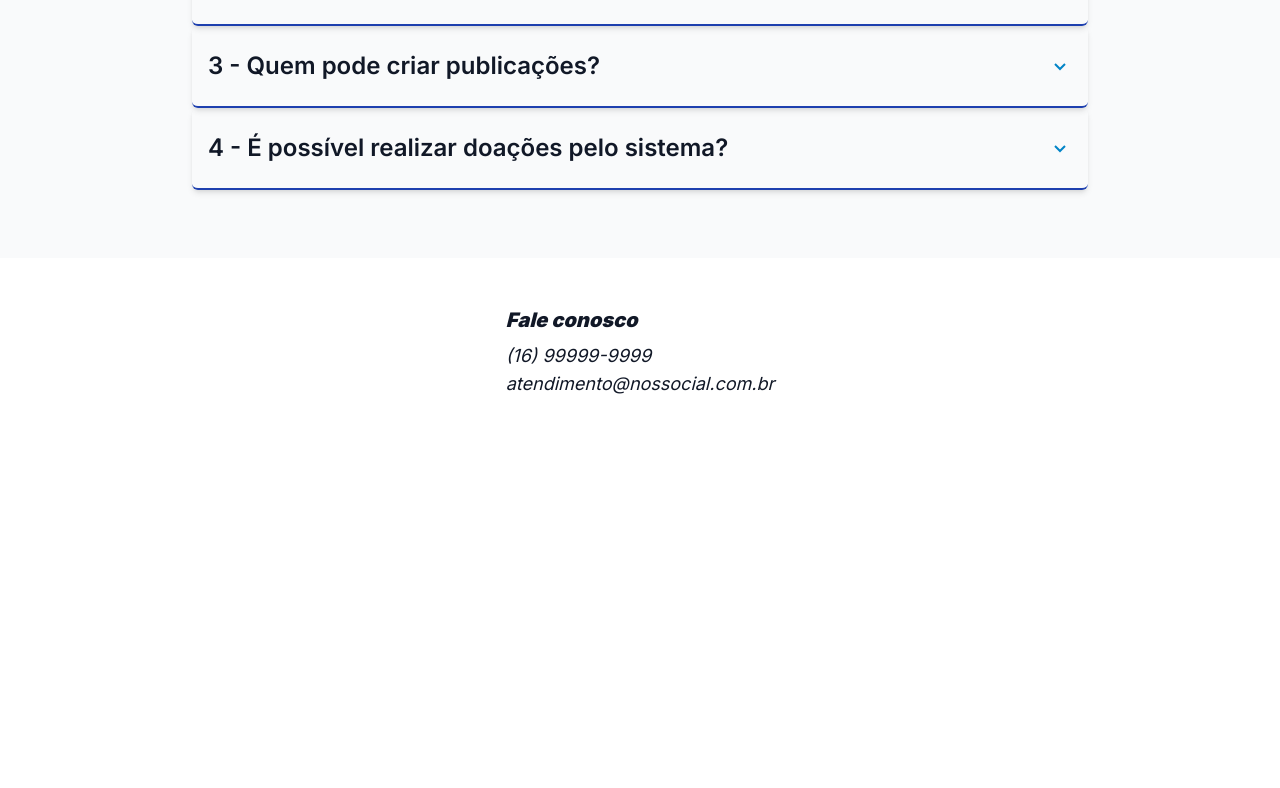
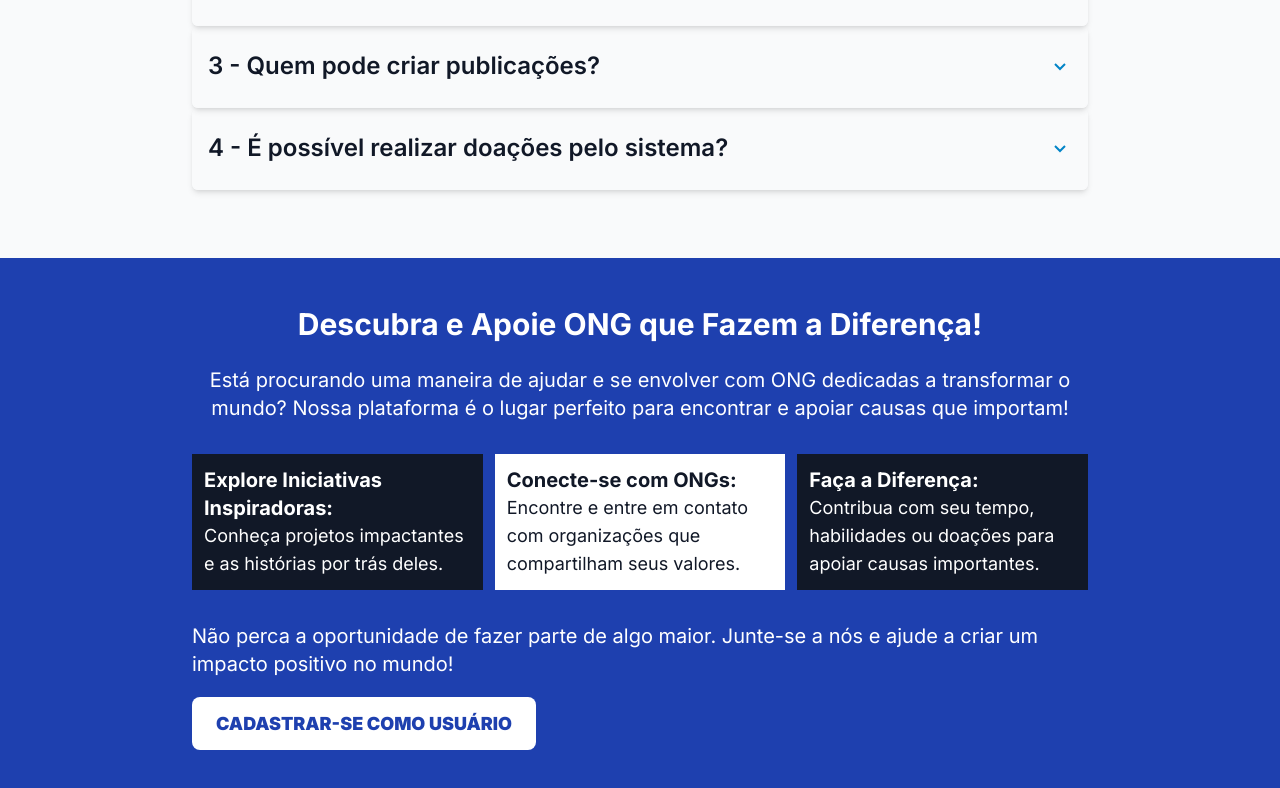
Before and after one commit to mateushilariodias/tg-nos-social-front-end, a Next.js app in the folder client/: page / in a window 1280 px wide. Shown: the part 3172-3960 px from the top of the page. Before the commit the page ends 3618 px from the top, so only its background shows below. Built offline with nearby package versions, Linux system fonts and the light colour scheme.

Commit message:
builds the cta section and changes the background and text colors of akgumas section on the homepage

```diff
--- a/client/src/app/page.tsx
+++ b/client/src/app/page.tsx
@@ -1,5 +1,6 @@
 import Footer from "@/components/common/Footer";
 import AboutSection from "@/components/homepage/AboutSection";
+import CtaSection from "@/components/homepage/CtaSection";
 import FaqSection from "@/components/homepage/FaqSection";
 import Header from "@/components/homepage/header";
 import HeroSection from "@/components/homepage/HeroSection";
@@ -13,6 +14,7 @@ export default function Home() {
       <AboutSection/>
       <TestimonialsSection/>
       <FaqSection/>
+      <CtaSection/>
       <Footer/>
     </main>
   )
--- /dev/null
+++ b/client/src/components/homepage/CtaSection.tsx
@@ -0,0 +1,40 @@
+'use client'
+
+import Link from "next/link";
+
+export default function CtaSection() {
+    return (
+        <section className="w-full bg-blue-800 text-white pb-16">
+            <div className="w-full lg:max-w-4xl lg:mx-auto px-3 lg:px-0">
+                <h2 className="font-bold text-center text-white text-3xl pt-12 pb-6">
+                    Descubra e Apoie ONG que Fazem a Diferença!
+                </h2>
+                <p className="text-center text-white text-xl">
+                    Está procurando uma maneira de ajudar e se envolver com ONG dedicadas a transformar o mundo? Nossa plataforma é o lugar perfeito para encontrar e apoiar causas que importam!
+                </p>
+            </div>
+            <article className="flex flex-col lg:flex-row gap-3 max-w-4xl mx-auto p-4 lg:py-8 lg:px-0 ">
+                <div className="bg-gray-900 text-white w-full p-3">
+                    <strong className="text-xl">Explore Iniciativas Inspiradoras:</strong><br />
+                    <span className="text-lg">Conheça projetos impactantes e as histórias por trás deles.</span>
+                </div>
+                <div className="bg-white text-gray-900 w-full p-3">
+                    <strong className="text-xl">Conecte-se com ONGs:</strong><br />
+                    <span className="text-lg">Encontre e entre em contato com organizações que compartilham seus valores.</span>
+                </div>
+                <div className="bg-gray-900 text-white w-full p-3">
+                    <strong className="text-xl">Faça a Diferença:</strong><br />
+                    <span className="text-lg">Contribua com seu tempo, habilidades ou doações para apoiar causas importantes.</span>
+                </div>
+            </article>
+            <div className="w-full lg:max-w-4xl lg:mx-auto px-4 lg:px-0">
+                <p className="text-left text-white text-xl pb-8">
+                    Não perca a oportunidade de fazer parte de algo maior. Junte-se a nós e ajude a criar um impacto positivo no mundo!
+                </p>
+                <Link href="/registerUser" className="bg-white hover:bg-slate-100 lg:mb-0 py-4 px-6 font-bold text-blue-800 rounded-lg text-sm lg:text-lg uppercase text-center">
+                    <strong>Cadastrar-se como usuário</strong>
+                </Link>
+            </div>
+        </section>
+    );
+}
--- a/client/src/components/homepage/Faq.tsx
+++ b/client/src/components/homepage/Faq.tsx
@@ -14,7 +14,7 @@ export default function CardsAboutSection({ className, data }: IFaqProps): JSX.E
     const [clickArrow, setClickArrow] = useState<boolean>(true);
 
     return (
-        <div className={"lg:max-w-4xl lg:mx-auto border-solid border-b-2 border-blue-800 text-gray-900 p-4 rounded-md shadow-md " + className}>
+        <div className={"lg:max-w-4xl lg:mx-auto border-solid border-b-2 border-gray-50 text-gray-900 p-4 rounded-md shadow-md " + className}>
             <button className="w-full flex items-center justify-between" onClick={() => setClickArrow(!clickArrow)}>
                 <h3 className="text-xl lg:text-2xl text-left font-semibold py-2">{id} - {question}</h3>
                 {clickArrow ? (
```
